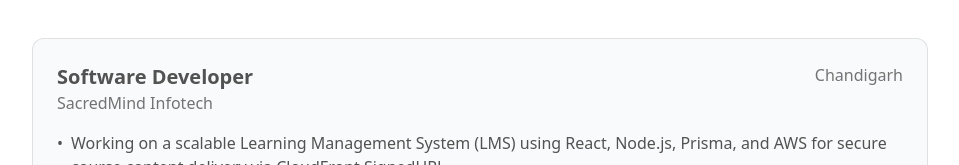
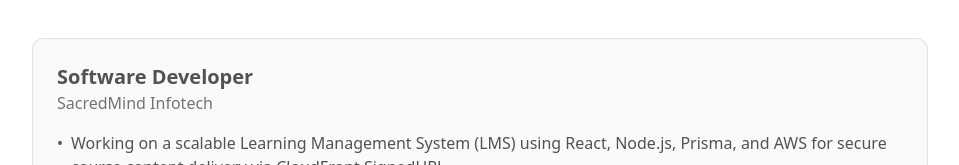
Before and after one commit to the-akemsingh/portfolio, a Next.js app: page / in a window 1280 px wide. Shown: the part 558-723 px from the top of the page, without its empty margins (160-1119 px from the left). Built offline with nearby package versions, Linux system fonts and the light colour scheme; a web font is replaced by a local one.

Commit message:
Update workExperience.tsx

```diff
--- a/components/page/workExperience.tsx
+++ b/components/page/workExperience.tsx
@@ -55,10 +55,10 @@
                   <h3 className="text-xl font-bold text-neutral-600">{experience.title}</h3>
                   <p className="text-neutral-500">{experience.company}</p>
                 </div>
-                <div className="text-right mt-2 md:mt-0">
+{/*                 <div className="text-right mt-2 md:mt-0">
                   <p className="text-neutral-500">{experience.period}</p>
                   <p className="text-neutral-500">{experience.location}</p>
-                </div>
+                </div> */}
               </div>
               <ul className="space-y-2 text-neutral-600">
                 {experience.responsibilities.map((responsibility, idx) => (
```
